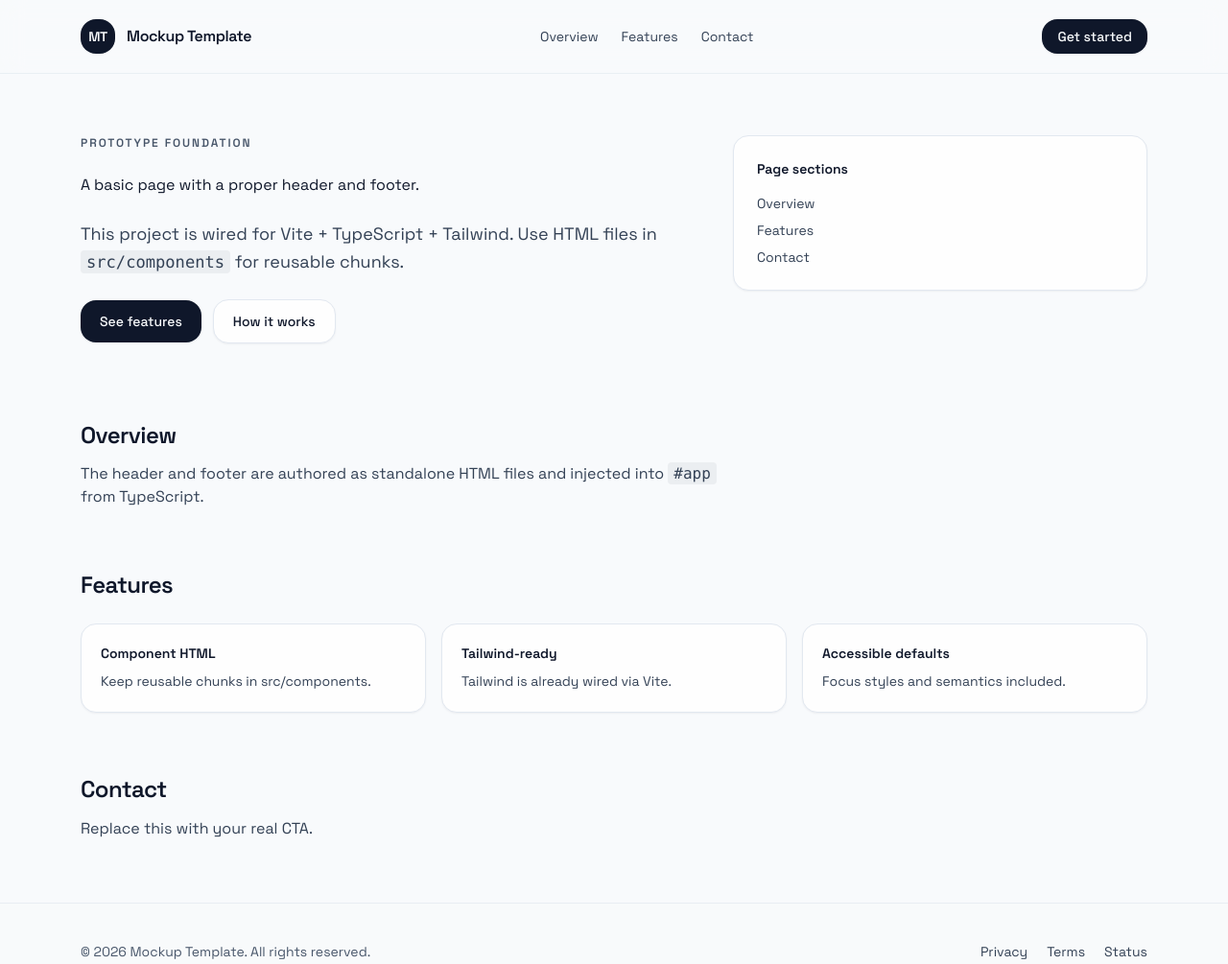
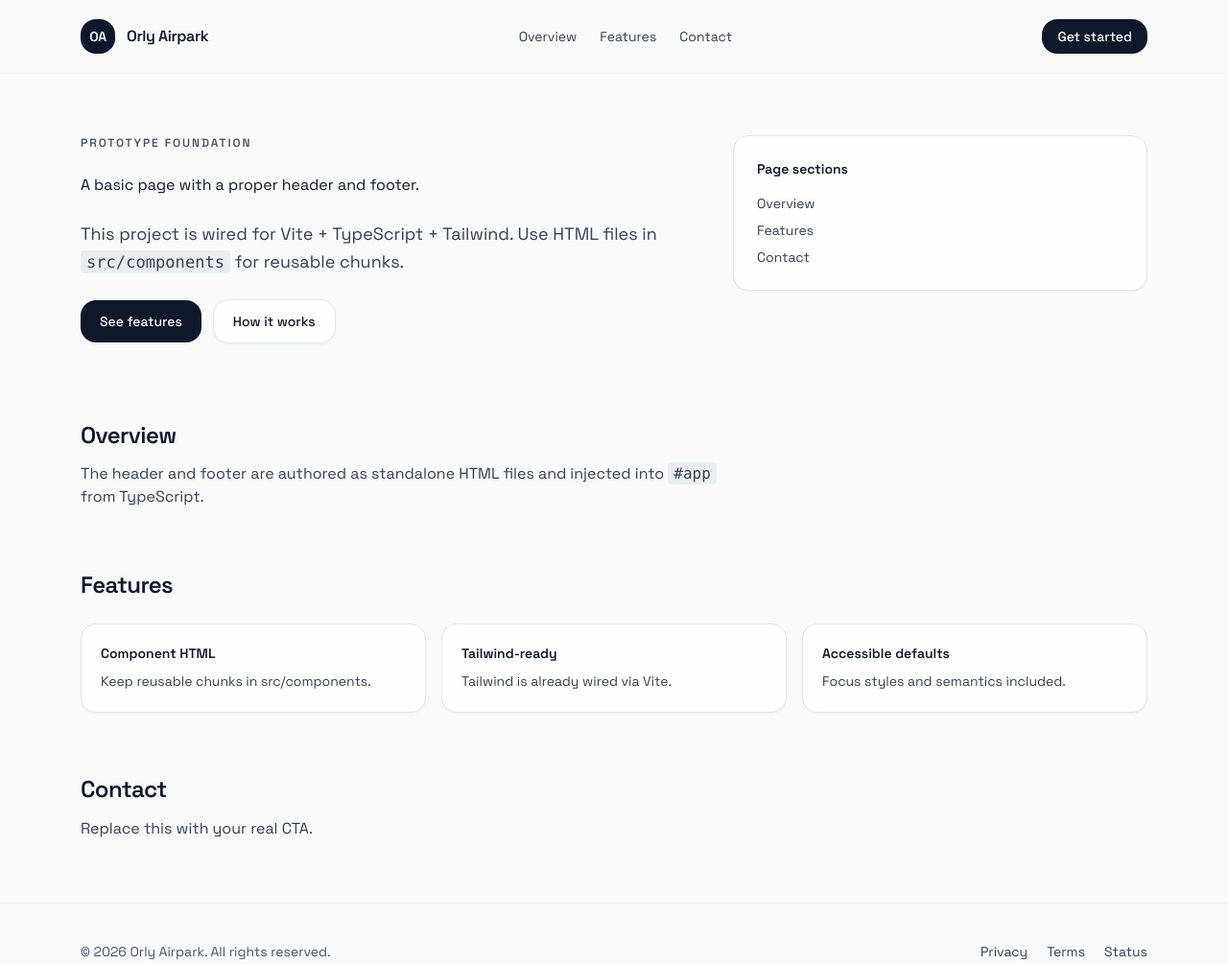
Before and after one commit to m6o4solutions/orly-airpark-mockup, a website built with Vite: page index.html in a window 1280 px wide. Shown: the whole page at 96% size. Built offline with nearby package versions, Linux system fonts and the light colour scheme.

Commit message:
chore: update branding to Orly Airpark

```diff
--- a/index.html
+++ b/index.html
@@ -11,7 +11,7 @@
 		/>
 		<link href="/src/style.css" rel="stylesheet" />
 		<meta name="viewport" content="width=device-width, initial-scale=1.0" />
-		<title>Mockup Template</title>
+		<title>Orly Airpark</title>
 	</head>
 	<body>
 		<div id="app"></div>
--- a/src/components/footer.html
+++ b/src/components/footer.html
@@ -4,7 +4,7 @@
 			class="flex flex-col gap-4 sm:gap-6 md:flex-row md:items-center md:justify-between"
 		>
 			<p class="text-center text-sm text-zinc-600 md:text-left">
-				© <span id="year"></span> Mockup Template. All rights reserved.
+				© <span id="year"></span> Orly Airpark. All rights reserved.
 			</p>
 			<div class="flex items-center justify-center gap-4 sm:gap-5 md:justify-start">
 				<a class="text-sm text-zinc-700 transition-colors hover:text-zinc-950" href="#"
--- a/src/components/header.html
+++ b/src/components/header.html
@@ -11,9 +11,9 @@
 			<span
 				class="grid size-8 place-items-center rounded-lg bg-zinc-950 text-xs font-semibold text-zinc-50 sm:size-9 sm:rounded-xl sm:text-sm"
 			>
-				MT
+				OA
 			</span>
-			<span class="text-sm sm:text-base">Mockup Template</span>
+			<span class="text-sm sm:text-base">Orly Airpark</span>
 		</a>
 
 		<!-- Desktop Navigation -->
```
